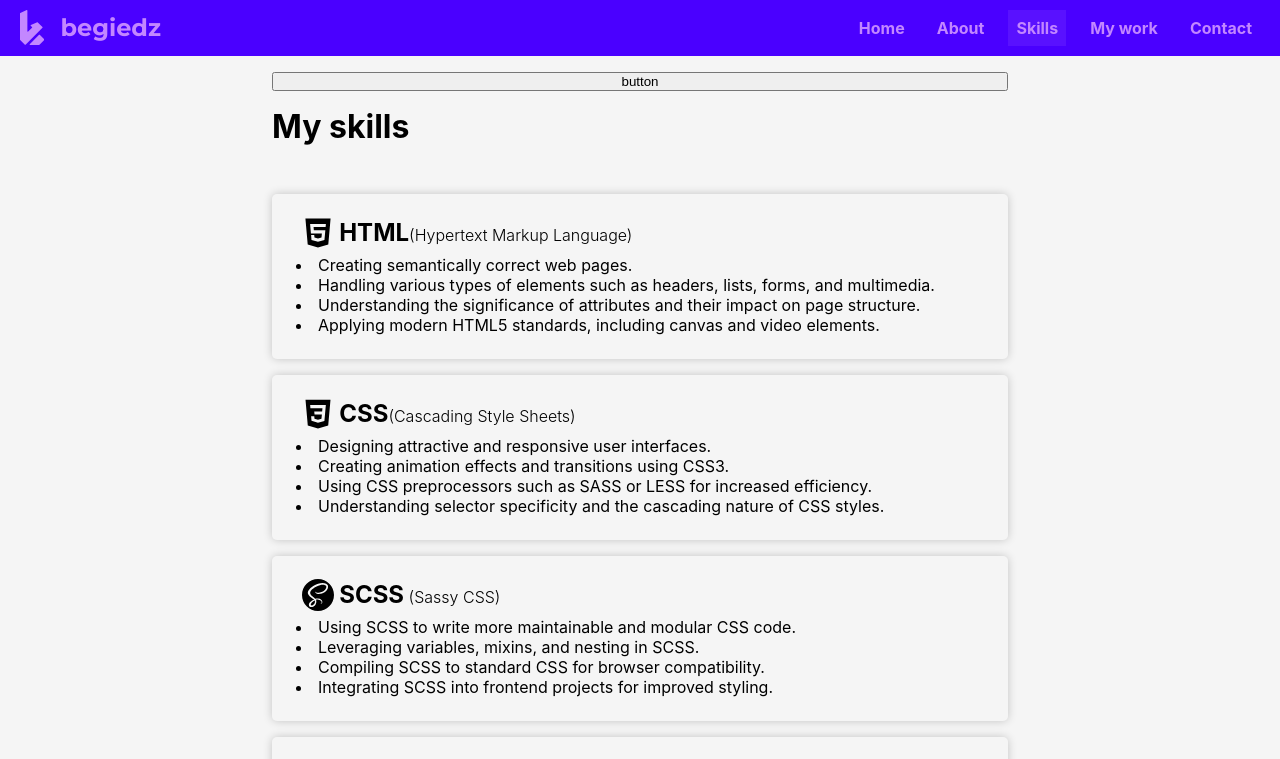
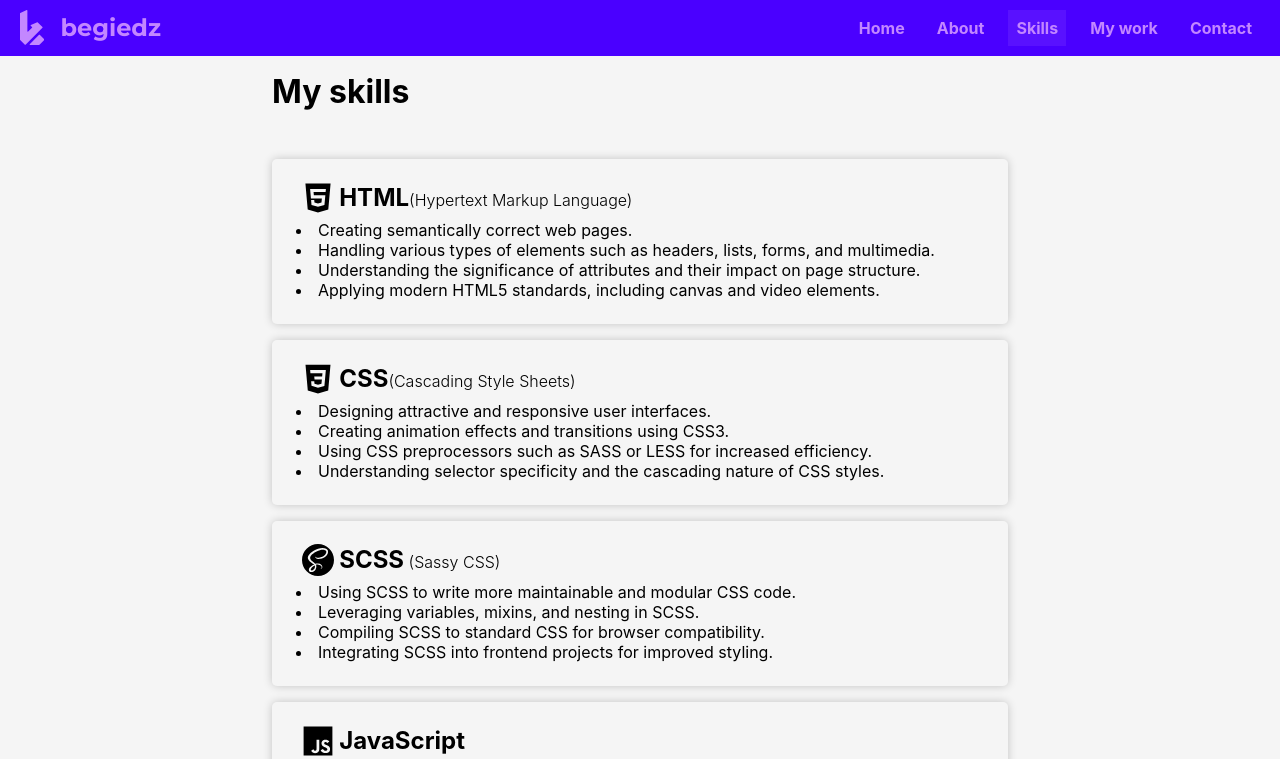
Before and after one commit to begiedz/ReactWeb, a React (Create React App) app: page /skills in a window 1280 px wide. Shown: the top 759 px of the page. Built offline with nearby package versions, Linux system fonts and the light colour scheme.

Commit message:
delete debug button

```diff
--- a/src/pages/skills.jsx
+++ b/src/pages/skills.jsx
@@ -44,7 +44,6 @@ const SkillIcon = ({ category }) => {
 const Skills = () => {
     return (
         <main className="skills">
-            <button>button</button>
             <h1>My skills</h1>
             <section>
                 {skillsData && skillsData.map((skill, index) => {
```
